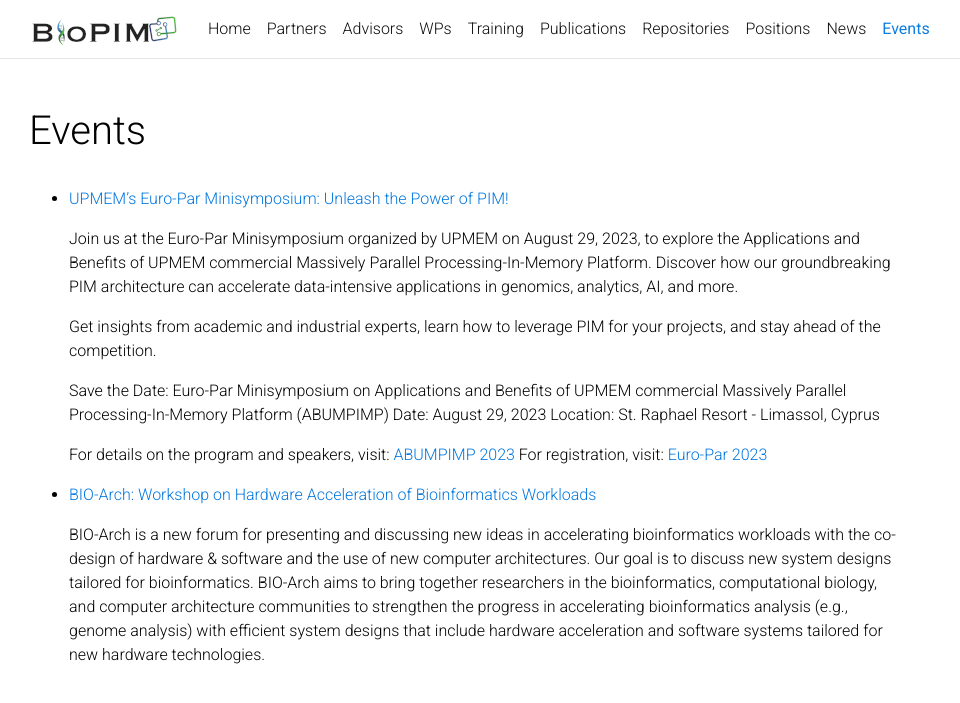
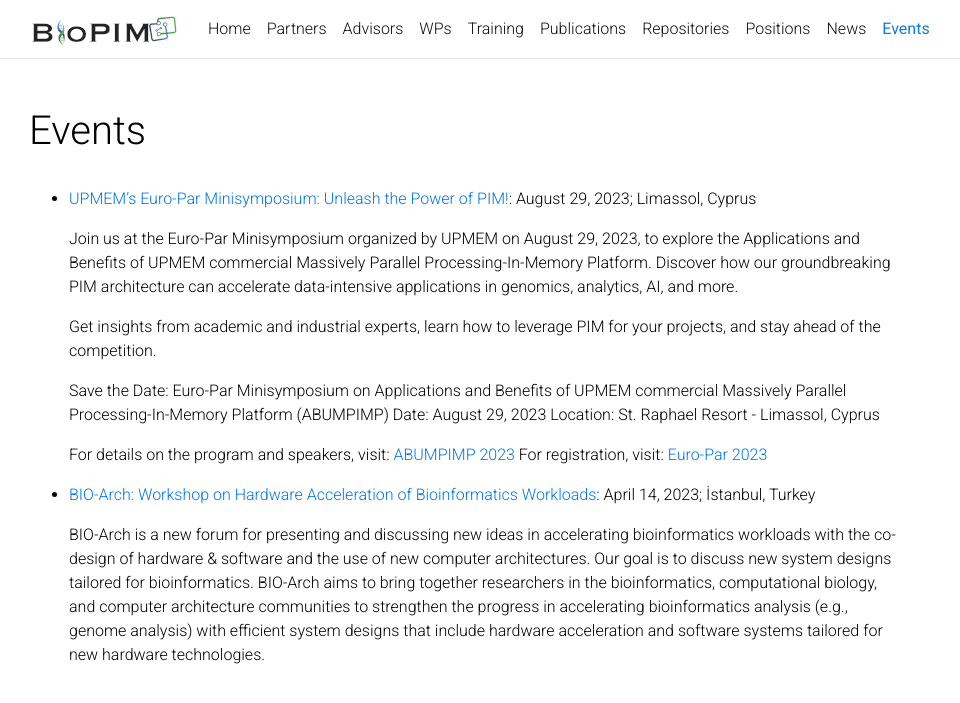
Before and after one commit to BioPIM/biopim.github.io, a Jekyll site: the page built from _pages/events.md, in a window 1280 px wide. Shown: the top 703 px of the page, without its empty margins (176-1136 px from the left). Built offline with Jekyll 4.4.1, drawn with Linux system fonts in a browser that asks for light colours; comment, search, counter and statistics services are not loaded; a style sheet for code colours, icons or effects is not loaded.

Commit message:
news moveed to events

```diff
--- a/_pages/events.md
+++ b/_pages/events.md
@@ -7,7 +7,7 @@
 nav_order: 9
 ---
 
-* [UPMEM's Euro-Par Minisymposium: Unleash the Power of PIM!](https://www.upmem.com/abumpimp-2023/)
+* [UPMEM's Euro-Par Minisymposium: Unleash the Power of PIM!](https://www.upmem.com/abumpimp-2023/): August 29, 2023; Limassol, Cyprus
 
 	Join us at the Euro-Par Minisymposium organized by UPMEM on August 29, 2023, to explore the Applications and Benefits of UPMEM commercial Massively Parallel Processing-In-Memory Platform. Discover how our groundbreaking PIM architecture can accelerate data-intensive applications in genomics, analytics, AI, and more.
 
@@ -21,6 +21,6 @@
 	For details on the program and speakers, visit: [ABUMPIMP 2023](https://www.upmem.com/abumpimp-2023)
 	For registration, visit: [Euro-Par 2023](https://2023.euro-par.org/)
 
-* [BIO-Arch: Workshop on Hardware Acceleration of Bioinformatics Workloads](https://safari.ethz.ch/recomb23-arch-workshop/)
+* [BIO-Arch: Workshop on Hardware Acceleration of Bioinformatics Workloads](https://safari.ethz.ch/recomb23-arch-workshop/): April 14, 2023; İstanbul, Turkey
 
 	BIO-Arch is a new forum for presenting and discussing new ideas in accelerating bioinformatics workloads with the co-design of hardware & software and the use of new computer architectures. Our goal is to discuss new system designs tailored for bioinformatics. BIO-Arch aims to bring together researchers in the bioinformatics, computational biology, and computer architecture communities to strengthen the progress in accelerating bioinformatics analysis (e.g., genome analysis) with efficient system designs that include hardware acceleration and software systems tailored for new hardware technologies.
```
